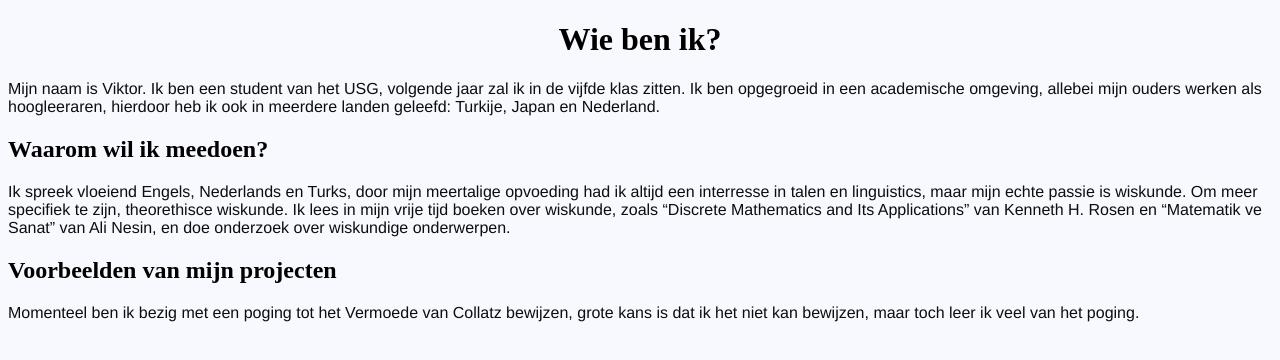
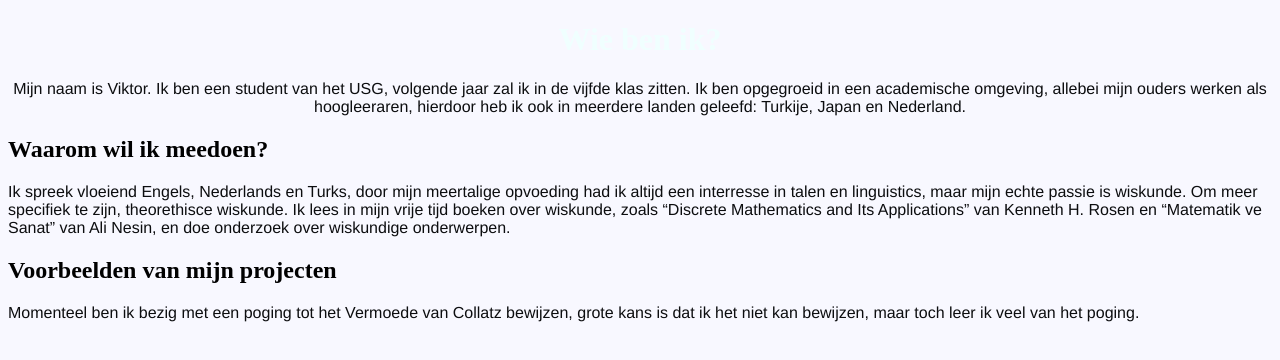
Before and after one commit to Lock-0/Lock-0.github.io, a plain HTML site: page index.html in a window 1280 px wide. Drawn offline with Linux system fonts and the light colour scheme.

Commit message:
TEST Introducing div

```diff
--- a/index.html
+++ b/index.html
@@ -7,8 +7,10 @@
     </head>
 
     <body>
+        <div1>
         <h1>Wie ben ik?</h1>
         <p>Mijn naam is Viktor. Ik ben een student van het USG, volgende jaar zal ik in de vijfde klas zitten. Ik ben opgegroeid in een academische omgeving, allebei mijn ouders werken als hoogleeraren, hierdoor heb ik ook in meerdere landen geleefd: Turkije, Japan en Nederland.</p>
+        </div1>
 
         <h2>Waarom wil ik meedoen?</h2>
         <p>Ik spreek vloeiend Engels, Nederlands en Turks, door mijn meertalige opvoeding had ik altijd een interresse in talen en linguistics, maar mijn echte passie is wiskunde. Om meer specifiek te zijn, theorethisce wiskunde. Ik lees in mijn vrije tijd boeken over wiskunde, zoals “Discrete Mathematics and Its Applications” van Kenneth H. Rosen en “Matematik ve Sanat” van Ali Nesin, en doe onderzoek over wiskundige onderwerpen.</p>
--- a/u-talent_stylesheet.css
+++ b/u-talent_stylesheet.css
@@ -1,13 +1,14 @@
 body {
     background-color: ghostwhite;
-}
-
-h1 {
-    color: black;
-    text-align: center;
 }
 
 p {
     color:rgb(12, 13, 15);
     font-family: 'Franklin Gothic Medium', 'Arial Narrow', Arial, sans-serif;
 }
+
+div1 {
+    background-color: rgb(1, 17, 17);
+    color:azure;
+    text-align: center;
+}
```
